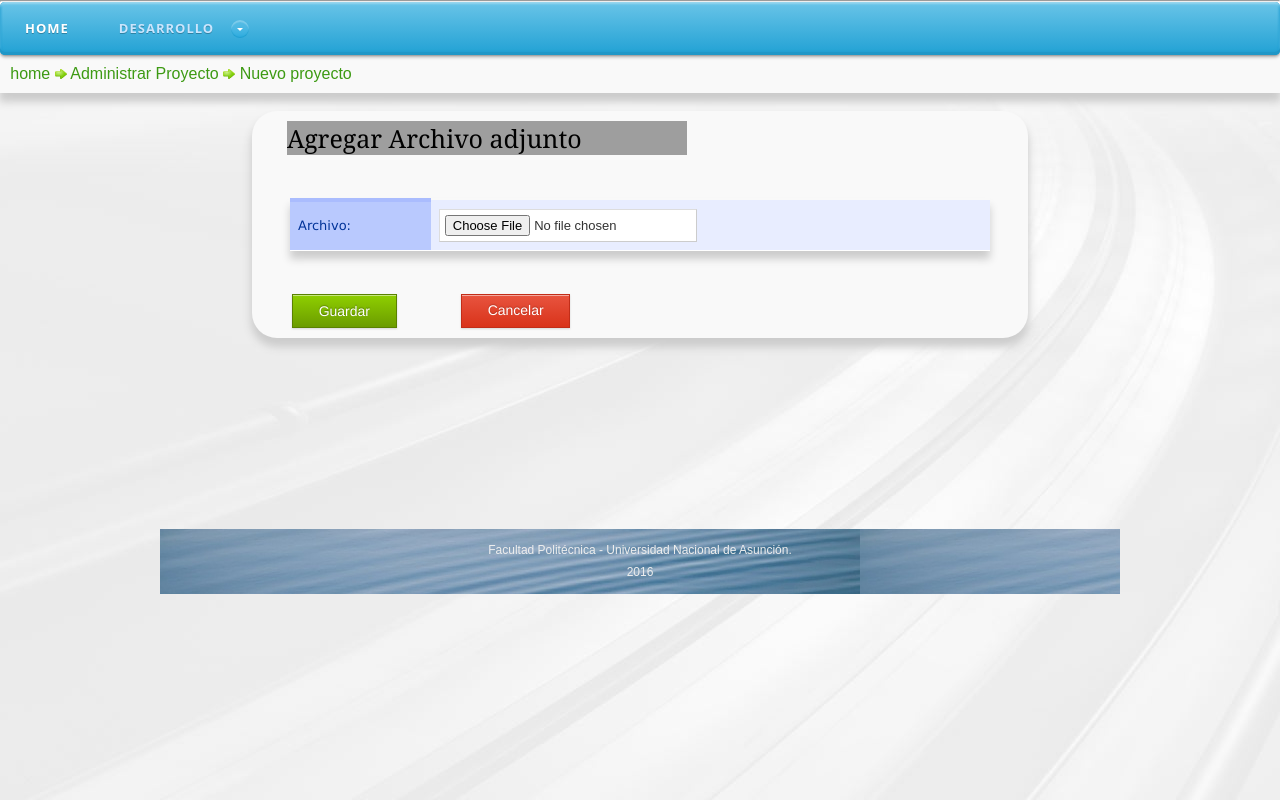
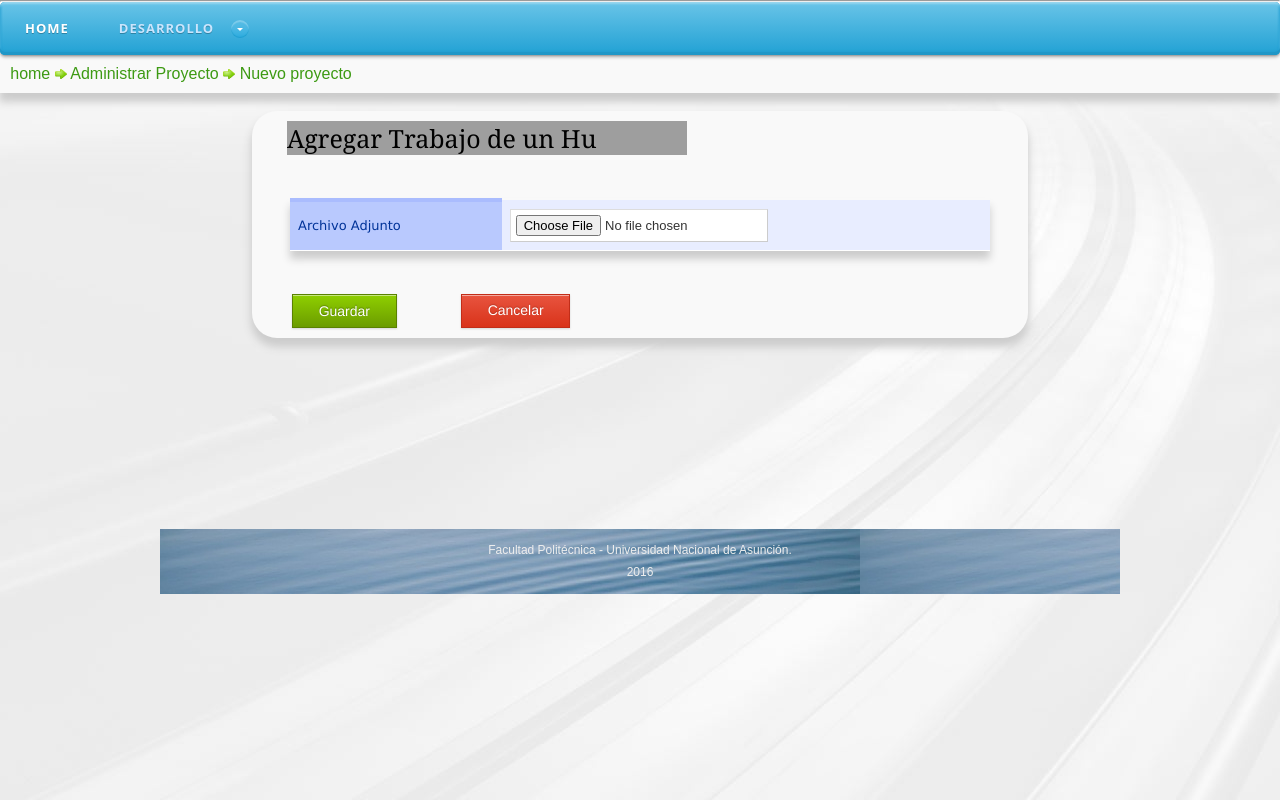
Before and after one commit to sagasilver/gestorproject1, a Django app: template demo/templates/agregar_trabajo.html in a window 1280 px wide. Run offline with Django 3.2, Linux system fonts and the light colour scheme; the template is opened without the code that fills it, so the values that code supplies are empty; some libraries are stand-ins or nearby versions; grey boxes are pictures that could not be loaded.

Commit message:
interfaz agregar trabajo

```diff
--- a/demo/templates/agregar_trabajo.html
+++ b/demo/templates/agregar_trabajo.html
@@ -1,6 +1,6 @@
 {% extends 'administracion.html' %}
 {% if user.is_active %}
- {% block titulo %}Nuevo Archivo{% endblock %}
+ {% block titulo %}Nuevo Proyecto{% endblock %}
 {% block privado%}{% endblock%}
 {% block contenido %}
 <div class="histo-detalle" xmlns="http://www.w3.org/1999/html">
@@ -10,13 +10,15 @@
 </div>
 <br>
 <nav class="detalle">
-    <h1>Agregar Archivo adjunto</h1>
+    <h1>Agregar Trabajo de un Hu</h1>
 <form method='post' action=''>{% csrf_token %}
 
 		<table class="max">
-
-             <tr><th><label for="id_archivo">Archivo:</label></th><td><input id="id_archivo" name="archivo" type="file" /></td></tr>
-
+            {{formulario}}
+            <tr>
+                        <th>Archivo Adjunto</th>
+                        <td><input id="archivo" type="file" name="archivo"></td>
+            </tr>
         </table>
 
            <button class="button button-action" type="submit" name="Guardar" />Guardar</button>
@@ -24,7 +26,6 @@
            <a class="button button-caution" href="/usuario/flujo_proyecto/{{proyecto.id}}">Cancelar</a>
 
 </form>
-
     </nav>
 {% endblock %}
 {% endif%}
```
